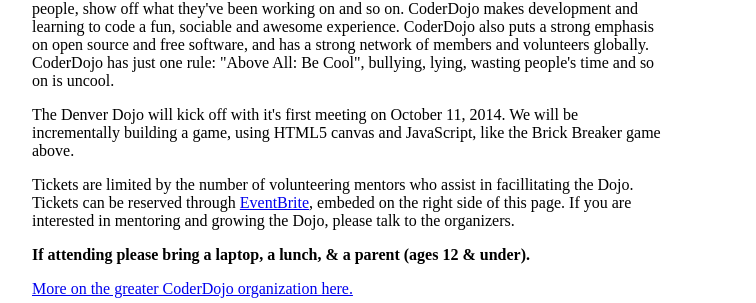
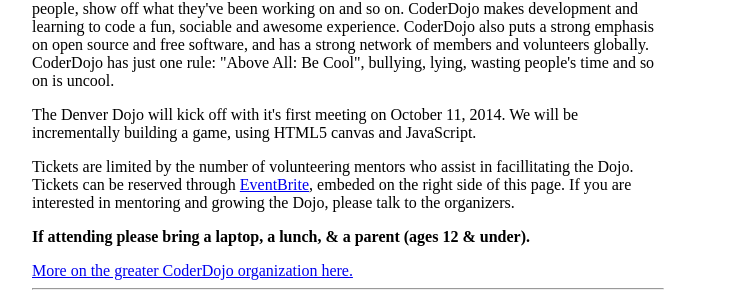
Before and after one commit to ashleecp/dojo-denver, a plain HTML site: page index.html in a window 1280 px wide. Shown: the part 239-542 px from the top of the page, 292-1048 px from the left. Drawn offline with Linux system fonts and the light colour scheme.

Commit message:
Remove outdated text from index

```diff
--- a/index.html
+++ b/index.html
@@ -35,7 +35,7 @@
         <article>
             <h1>About the Dojo</h1>
             <p>At the Dojo, young people between 7 and 17 learn how to code, develop websites, apps, programs, games and much more. In addition to learning to code, members meet like minded people, show off what they've been working on and so on. CoderDojo makes development and learning to code a fun, sociable and awesome experience. CoderDojo also puts a strong emphasis on open source and free software, and has a strong network of members and volunteers globally. CoderDojo has just one rule: "Above All: Be Cool", bullying, lying, wasting people's time and so on is uncool.</p>
-            <p>The Denver Dojo will kick off with it's first meeting on October 11, 2014.  We will be incrementally building a game, using HTML5 canvas and JavaScript, like the Brick Breaker game above.
+            <p>The Denver Dojo will kick off with it's first meeting on October 11, 2014.  We will be incrementally building a game, using HTML5 canvas and JavaScript.
             </p>
             <p>Tickets are limited by the number of volunteering mentors who assist in facillitating the Dojo. Tickets can be reserved through <a href="https://www.eventbrite.com/e/coderdojo-denco-tickets-12614790177">EventBrite</a>, embeded on the right side of this page. If you are interested in mentoring and growing the Dojo, please talk to the organizers.</p>
             <p><strong>If attending please bring a laptop, a lunch, & a parent (ages 12 & under).</strong></p>
```
